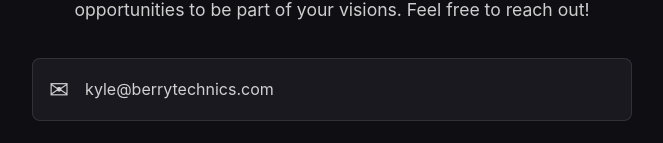
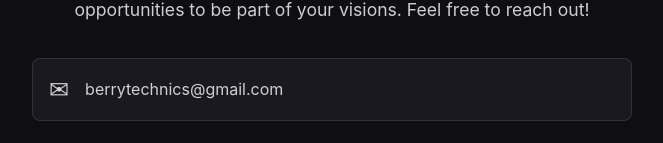
Before and after one commit to berrytechnics/Portfolio, a React (Vite) app: page / in a window 1280 px wide. Shown: the part 5930-6073 px from the top of the page, without its empty margins (308-971 px from the left). Built offline with nearby package versions, Linux system fonts and the light colour scheme.

Commit message:
feat: update email

```diff
--- a/src/components/Contact.jsx
+++ b/src/components/Contact.jsx
@@ -12,9 +12,9 @@ function Contact() {
               opportunities to be part of your visions. Feel free to reach out!
             </p>
             <div className="contact-methods">
-              <a href="mailto:kyle@berrytechnics.com" className="contact-link">
+              <a href="mailto:berrytechnics@gmail.com" className="contact-link">
                 <span className="contact-icon">✉</span>
-                <span>kyle@berrytechnics.com</span>
+                <span>berrytechnics@gmail.com</span>
               </a>
               <a href="https://github.com/berrytechnics" className="contact-link" target="_blank" rel="noopener noreferrer">
                 <span className="contact-icon">🔗</span>
```
